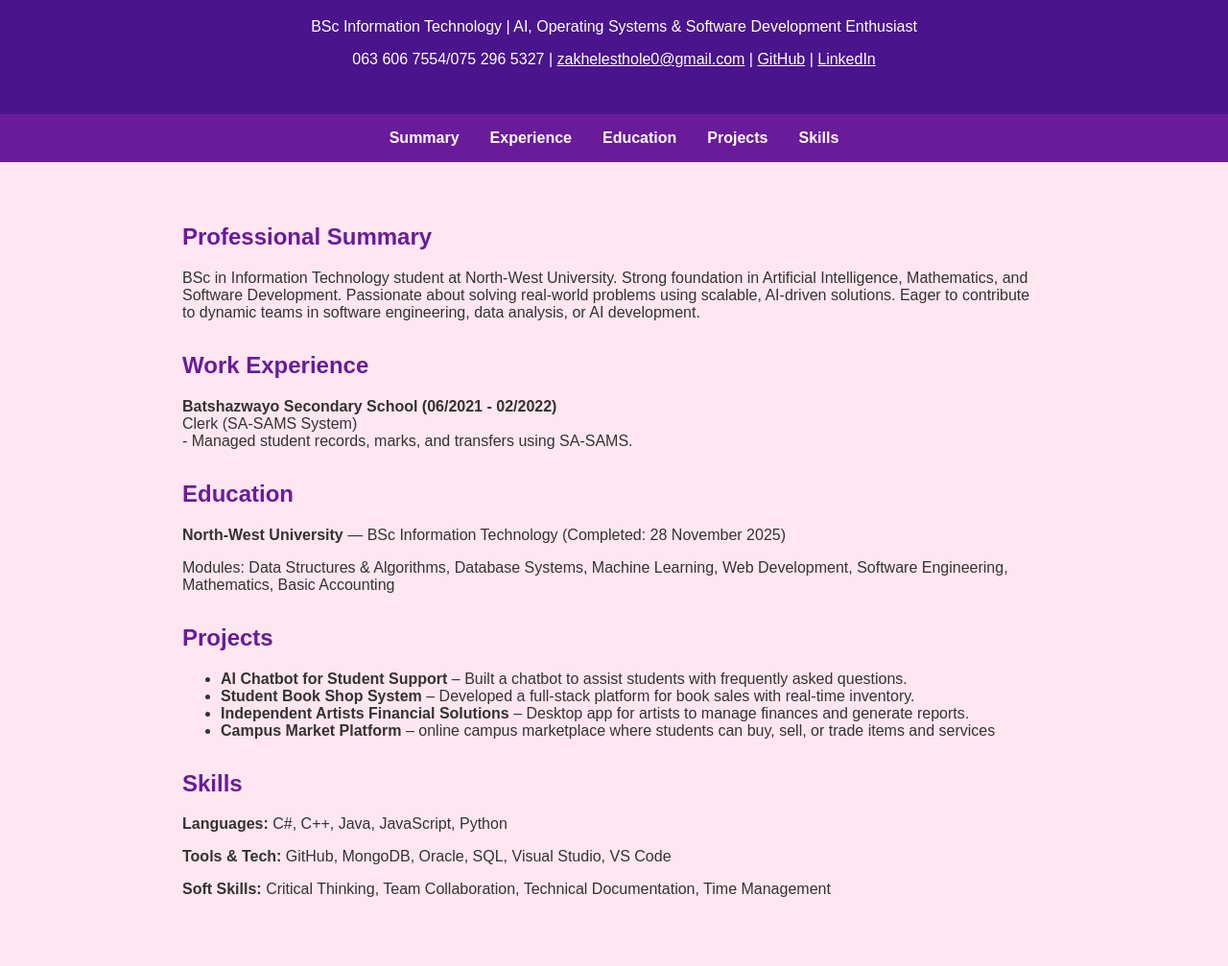
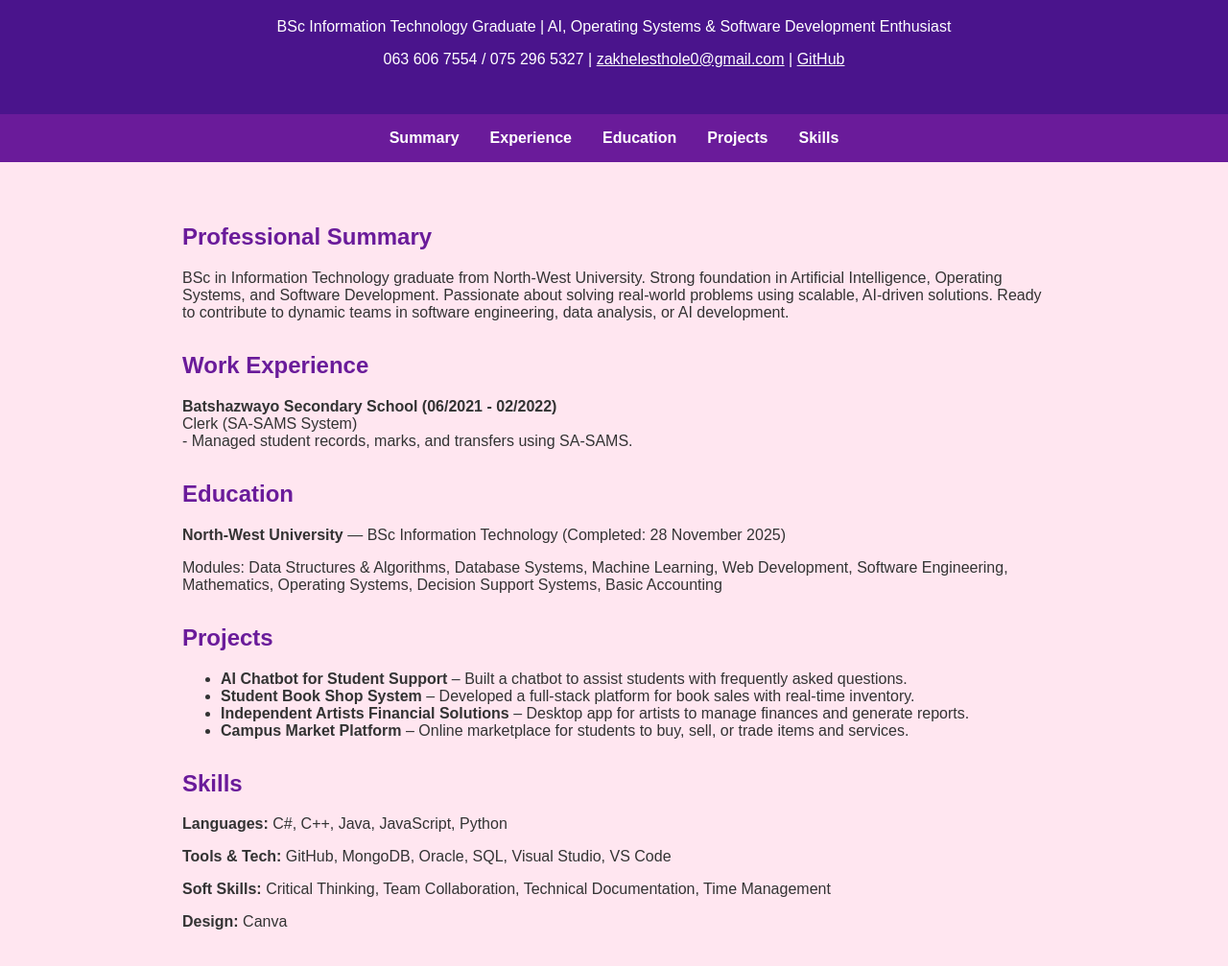
Before and after one commit to zakhelesithole/portfolio, a plain HTML site: page index.html in a window 1280 px wide. Shown: the part 239-1246 px from the top of the page at 96% size. Drawn offline with Linux system fonts and the light colour scheme.

Commit message:
Update index.html

```diff
--- a/index.html
+++ b/index.html
@@ -9,7 +9,7 @@
     body {
       font-family: Arial, sans-serif;
       margin: 0;
-      background: #ffe6f0; /* light pink */
+      background: #ffe6f0;
       color: #333;
       transition: background 0.3s, color 0.3s;
     }
@@ -81,10 +81,9 @@
   <header>
     <img src="zak.png" alt="Zakhele Sithole">
     <h1>Zakhele Sithole</h1>
-    <p>BSc Information Technology | AI, Operating Systems & Software Development Enthusiast</p>
-    <p>063 606 7554/075 296 5327 | <a href="mailto:zakhelesthole0@gmail.com" style="color:white;">zakhelesthole0@gmail.com</a> |
-      <a href="https://github.com/zakhelesithole" target="_blank" style="color:white;">GitHub</a> |
-      <a href="https://linkedin.com/in/zakhele-sthole-087820376" target="_blank" style="color:white;">LinkedIn</a>
+    <p>BSc Information Technology Graduate | AI, Operating Systems & Software Development Enthusiast</p>
+    <p>063 606 7554 / 075 296 5327 | <a href="mailto:zakhelesthole0@gmail.com" style="color:white;">zakhelesthole0@gmail.com</a> |
+      <a href="https://github.com/zakhelesithole" target="_blank" style="color:white;">GitHub</a>
     </p>
   </header>
 
@@ -99,7 +98,7 @@
   <div class="container">
     <div id="summary" class="section">
       <h2>Professional Summary</h2>
-      <p>BSc in Information Technology student at North-West University. Strong foundation in Artificial Intelligence, Mathematics, and Software Development. Passionate about solving real-world problems using scalable, AI-driven solutions. Eager to contribute to dynamic teams in software engineering, data analysis, or AI development.</p>
+      <p>BSc in Information Technology graduate from North-West University. Strong foundation in Artificial Intelligence, Operating Systems, and Software Development. Passionate about solving real-world problems using scalable, AI-driven solutions. Ready to contribute to dynamic teams in software engineering, data analysis, or AI development.</p>
     </div>
 
     <div id="experience" class="section">
@@ -112,8 +111,7 @@
     <div id="education" class="section">
       <h2>Education</h2>
       <p><strong>North-West University</strong> — BSc Information Technology (Completed: 28 November 2025)</p>
-      <p>Modules: Data Structures & Algorithms, Database Systems, Machine Learning, Web Development, Software Engineering, Mathematics, Basic Accounting</p>
-
+      <p>Modules: Data Structures & Algorithms, Database Systems, Machine Learning, Web Development, Software Engineering, Mathematics, Operating Systems, Decision Support Systems, Basic Accounting</p>
     </div>
 
     <div id="projects" class="section">
@@ -122,7 +120,7 @@
         <li><strong>AI Chatbot for Student Support</strong> – Built a chatbot to assist students with frequently asked questions.</li>
         <li><strong>Student Book Shop System</strong> – Developed a full-stack platform for book sales with real-time inventory.</li>
         <li><strong>Independent Artists Financial Solutions</strong> – Desktop app for artists to manage finances and generate reports.</li>
-        <li><strong>Campus Market Platform</strong> – online campus marketplace where students can buy, sell, or trade items and services</li>
+        <li><strong>Campus Market Platform</strong> – Online marketplace for students to buy, sell, or trade items and services.</li>
       </ul>
     </div>
 
@@ -131,6 +129,7 @@
       <p><strong>Languages:</strong> C#, C++, Java, JavaScript, Python</p>
       <p><strong>Tools & Tech:</strong> GitHub, MongoDB, Oracle, SQL, Visual Studio, VS Code</p>
       <p><strong>Soft Skills:</strong> Critical Thinking, Team Collaboration, Technical Documentation, Time Management</p>
+      <p><strong>Design:</strong> Canva</p>
     </div>
   </div>
 
```
